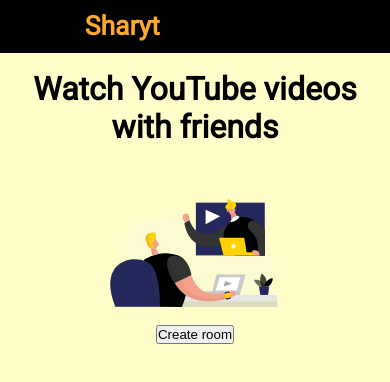
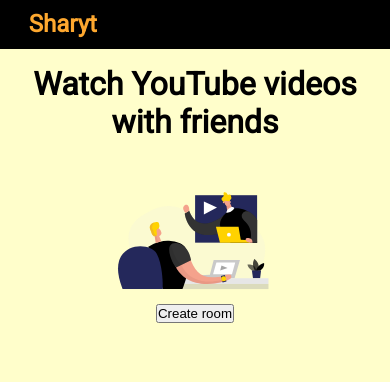
Before and after one commit to mziomek11/sharyt, a React (Create React App) app in the folder client/: page / in a window 390 px wide. Shown: the top 382 px of the page. Built offline with nearby package versions, Linux system fonts and the light colour scheme.

Commit message:
Make container responsive

```diff
--- a/client/src/components/Entrance.tsx
+++ b/client/src/components/Entrance.tsx
@@ -18,7 +18,7 @@
 
 const Entrance = () => {
   return (
-    <SRoot>
+    <SRoot className="container">
       <SHeading>Watch YouTube videos with friends</SHeading>
       <VideoSvg width="50%" />
       <EntranceButton />
--- a/client/src/components/Header.tsx
+++ b/client/src/components/Header.tsx
@@ -2,13 +2,11 @@
 import { Link } from "react-router-dom";
 
 import styled from "../styles";
-import SContainer from "../styles/Container";
 
 const SHeader = styled.header`
   background: ${(props) => props.theme.primaryColor};
   padding: 0.65em;
   margin-bottom: 1em;
-  font-size: 1.1em;
 `;
 
 const SLink = styled(Link)`
@@ -18,11 +16,11 @@
 const Header = () => {
   return (
     <SHeader>
-      <SContainer>
+      <div className="container">
         <SLink to="/">
           <h2>Sharyt</h2>
         </SLink>
-      </SContainer>
+      </div>
     </SHeader>
   );
 };
--- a/client/src/components/Room.tsx
+++ b/client/src/components/Room.tsx
@@ -47,8 +47,7 @@
   }
 
   return (
-    <main>
-      <h2>Room</h2>
+    <main className="container">
       <VideoContainer>
         {socket ? (
           <Video videoId={videoId} socket={socket} roomId={roomId} />
--- a/client/src/styles/Container.ts
+++ /dev/null
@@ -1,5 +0,0 @@
-import styled from "./index";
-
-export default styled.div`
-  padding: 0 20%;
-`;
--- a/client/src/styles/GlobalStyles.ts
+++ b/client/src/styles/GlobalStyles.ts
@@ -15,4 +15,19 @@
   a {
     text-decoration: none;
   }
+
+  .container {
+    max-width: 1440px;
+    margin: auto;
+    padding: 0 5%;
+
+    @media screen and (min-width: 768px){
+      padding: 0 10%;
+    }
+
+    @media screen and (min-width: 1024px){
+      padding: 0 14%;
+    }
+
+  }
 `;
```
